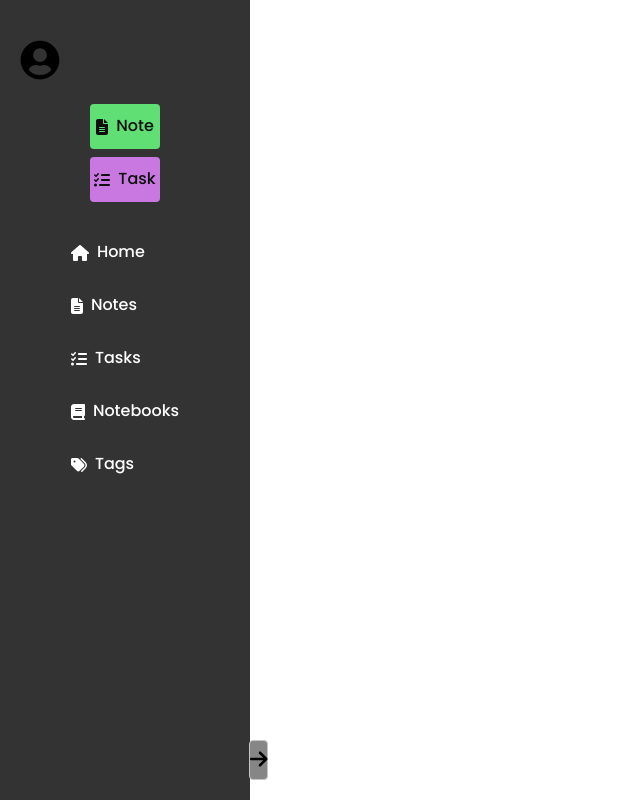
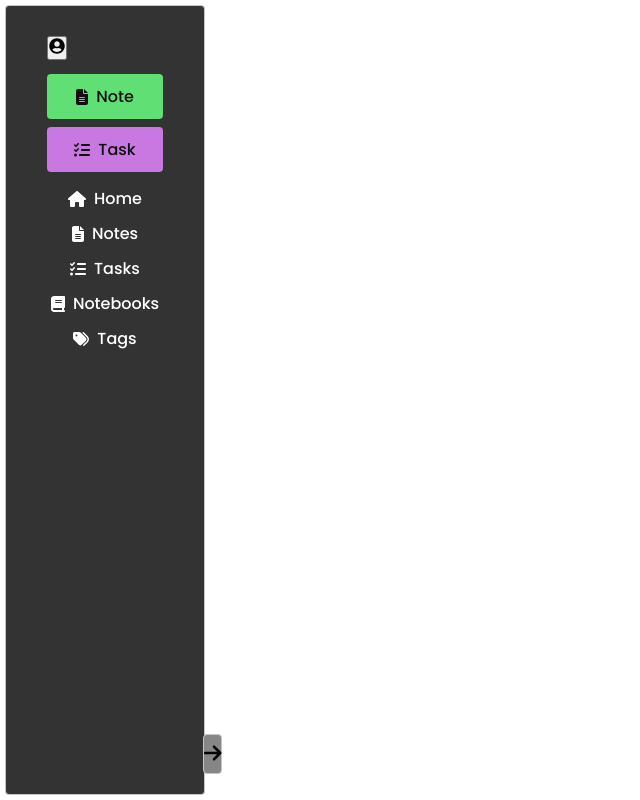
Before and after one commit to Tashley13/Clevernote-, a React (Vite) app in the folder react-vite/: page / in a window 1280 px wide. Shown: the whole page, without its empty margins (0-640 px from the left). Built offline with nearby package versions, Linux system fonts and the light colour scheme; no server answers.

Commit message:
Revert "added styling for nav bar"
This reverts commit d1967e10db8941520573dae1840e6c1b1aab61b8.

```diff
--- a/react-vite/src/components/Navigation/Navigation.css
+++ b/react-vite/src/components/Navigation/Navigation.css
@@ -1,34 +1,24 @@
 .profile-dropdown {
-  display: flex;
-  flex-direction: column;
-  align-items: flex-start;
-  width: 100%;
-  padding: 10px;
-  position: relative;
+  position: absolute;
 }
 
 #nav-main {
   position: relative;
-  background-color: #333;
-  color: white;
+  border: 1px solid rgb(197, 197, 197);
+  border-radius: 4px;
+  margin: 5px;
+  background-color: rgb(46, 46, 46);
   width: 250px;
   padding: 12px;
-  display: flex;
-  flex-direction: column;
-  height: 100vh;
   transition: all 200ms ease-in-out;
 }
 
 #nav-list {
   list-style: none;
-  padding: 0;
-  flex-grow: 1;
-  display: flex;
-  flex-direction: column;
-  align-items: flex-start;
+  padding: none;
 }
 
-#nav-list>li {
+#nav-list > li{
   margin: 10px 0;
 }
 
@@ -41,6 +31,7 @@
   border: 1px solid rgb(197, 197, 197);
   border-radius: 4px;
   background-color: rgb(134, 134, 134);
+
   transition: all 200ms ease-in-out;
 }
 
@@ -48,29 +39,28 @@
   transition: all 200ms ease-in-out;
 }
 
-.big-btn-container {
+.big-btn-container{
   display: flex;
   flex-direction: column;
-  margin-bottom: 20px;
 }
 
-.nav-btn-primary {
+.nav-btn-primary{
   display: flex;
   justify-content: center;
   align-items: center;
   width: 100%;
   border-radius: 4px;
   text-decoration: none;
-  color: rgb(14, 14, 14);
+  color:rgb(14, 14, 14);
   height: 45px;
   margin: 4px 0;
 }
 
-.nav-btn-primary>* {
+.nav-btn-primary > * {
   margin: 0 4px;
 }
 
-.green {
+.green{
   background-color: rgb(96, 223, 117);
 }
 
@@ -78,76 +68,19 @@
   background-color: rgb(149, 230, 162);
 }
 
-.purple {
+.purple{
   background-color: rgb(200, 120, 224);
 }
 
-.purple:hover {
+.purple:hover{
   background-color: rgb(204, 143, 223);
 }
 
 .text-white {
-  color: white;
+  color:white;
   height: 25px;
 }
 
-.text-white:hover {
+.text-white:hover{
   background-color: rgb(119, 119, 119);
 }
-
-.profile {
-  display: flex;
-  align-items: center;
-  justify-content: flex-start;
-  width: 100%;
-  padding: 20px 0;
-}
-
-.profile button {
-  border-radius: 50%;
-  width: 40px;
-  height: 40px;
-  margin-right: 10px;
-  background-color: transparent;
-  border: none;
-  cursor: pointer;
-}
-
-.profile svg {
-  width: 40px;
-  height: 40px;
-  margin-right: 10px;
-}
-
-.profile .profile-info {
-  display: flex;
-  flex-direction: column;
-  margin-left: 10px;
-}
-
-.profile .profile-info span {
-  margin: 2px 0;
-}
-
-.profile-dropdown button {
-  background: #555;
-  /* Button background color */
-  border: none;
-  color: white;
-  /* Button text color */
-  cursor: pointer;
-  padding: 10px 20px;
-  font-size: 16px;
-  text-align: left;
-  border-radius: 4px;
-  /* Rounded corners */
-  margin-top: 10px;
-  /* Spacing between elements */
-}
-
-.profile-dropdown button:hover {
-  background-color: #666;
-  /* Darker background on hover */
-  text-decoration: none;
-  /* Remove underline on hover */
-}
--- a/react-vite/src/components/Navigation/Navigation.jsx
+++ b/react-vite/src/components/Navigation/Navigation.jsx
@@ -6,75 +6,62 @@ import { faArrowRight, faBook, faFileLines, faHouse, faListCheck, faTags } from
 import { useState } from "react";
 
 function Navigation() {
-  const [navOpen, setNavOpen] = useState(true);
+  const [navOpen, setNavOpen] = useState(true)
 
   const navViewChanger = () => {
-    const navMain = document.getElementById("nav-main");
-    const arrow = document.getElementById("viewer-icon");
-    const innerText = document.querySelectorAll('.nav-inner-text');
-    setNavOpen(!navOpen);
+    const navMain = document.getElementById("nav-main")
+    const arrow = document.getElementById("viewer-icon")
+    const innerText = document.querySelectorAll('.nav-inner-text')
+    setNavOpen(!navOpen)
 
-    if (navOpen) {
-      navMain.style.width = '50px';
-      arrow.style.rotate = '360deg';
+    if(navOpen){
+      navMain.style.width = '50px'
+      arrow.style.rotate = '360deg'
       innerText.forEach(el => {
-        el.style.display = "none";
-      });
-    } else {
-      navMain.style.width = '250px';
-      arrow.style.rotate = '180deg';
+        el.style.display = "none"
+      })
+
+    }else{
+      navMain.style.width = '250px'
+      arrow.style.rotate = '180deg'
       innerText.forEach(el => {
-        el.style.display = "block";
-      });
+        el.style.display = "block"
+      })
     }
   }
-
   return (
       <nav id="nav-main">
-      <div className="profile">
+        <ul id="nav-list">
+          <li className="nav-list-profile">
             <ProfileButton />
-      </div>
+          </li>
           <div className="big-btn-container">
               <NavLink className='nav-btn-primary green' to="/">
                 <FontAwesomeIcon icon={faFileLines} />
                 <span className="nav-inner-text">Note</span>
               </NavLink>
+
               <NavLink className='nav-btn-primary purple' to="/">
                 <FontAwesomeIcon icon={faListCheck} />
                 <span className="nav-inner-text">Task</span>
               </NavLink>
           </div>
-      <ul id="nav-list">
           <li>
-          <NavLink className='nav-btn-primary text-white' to="/">
-            <FontAwesomeIcon icon={faHouse} />
-            <span className="nav-inner-text">Home</span>
-          </NavLink>
+            <NavLink className='nav-btn-primary text-white' to="/"><FontAwesomeIcon icon={faHouse} /><span className="nav-inner-text">Home</span></NavLink>
           </li>
           <li>
-          <NavLink className='nav-btn-primary text-white' to="/">
-            <FontAwesomeIcon icon={faFileLines} />
-            <span className="nav-inner-text">Notes</span>
-          </NavLink>
+            <NavLink className='nav-btn-primary text-white' to="/"><FontAwesomeIcon icon={faFileLines} /><span className="nav-inner-text">Notes</span></NavLink>
           </li>
           <li>
-          <NavLink className='nav-btn-primary text-white' to="/">
-            <FontAwesomeIcon icon={faListCheck} />
-            <span className="nav-inner-text">Tasks</span>
-          </NavLink>
+            <NavLink className='nav-btn-primary text-white' to="/"><FontAwesomeIcon icon={faListCheck} /><span className="nav-inner-text">Tasks</span></NavLink>
           </li>
           <li>
-          <NavLink className='nav-btn-primary text-white' to="/">
-            <FontAwesomeIcon icon={faBook} />
-            <span className="nav-inner-text">Notebooks</span>
-          </NavLink>
+            <NavLink className='nav-btn-primary text-white' to="/"><FontAwesomeIcon icon={faBook} /><span className="nav-inner-text">Notebooks</span></NavLink>
           </li>
           <li>
-          <NavLink className='nav-btn-primary text-white' to="/">
-            <FontAwesomeIcon icon={faTags} />
-            <span className="nav-inner-text">Tags</span>
-          </NavLink>
+            <NavLink className='nav-btn-primary text-white' to="/"><FontAwesomeIcon icon={faTags} /><span className="nav-inner-text">Tags</span></NavLink>
           </li>
+          {/* Maybe add a trash feature */}
         </ul>
       <button id="nav-close-btn" onClick={navViewChanger}>
         <FontAwesomeIcon id="viewer-icon" icon={faArrowRight} />
--- a/react-vite/src/router/layout.css
+++ b/react-vite/src/router/layout.css
@@ -7,13 +7,12 @@
 #nav-main {
     background-color: #333;
     color: white;
-    width: 250px;
+    width: 200px;
     padding: 20px;
     display: flex;
     flex-direction: column;
     align-items: center;
     justify-content: space-between;
-    transition: all 200ms ease-in-out;
 }
 
 #content {
```
Also changed, not shown: 1 other file (tests, documents, lock files or other folders). Lines whose indentation alone changed are shown as unchanged.
